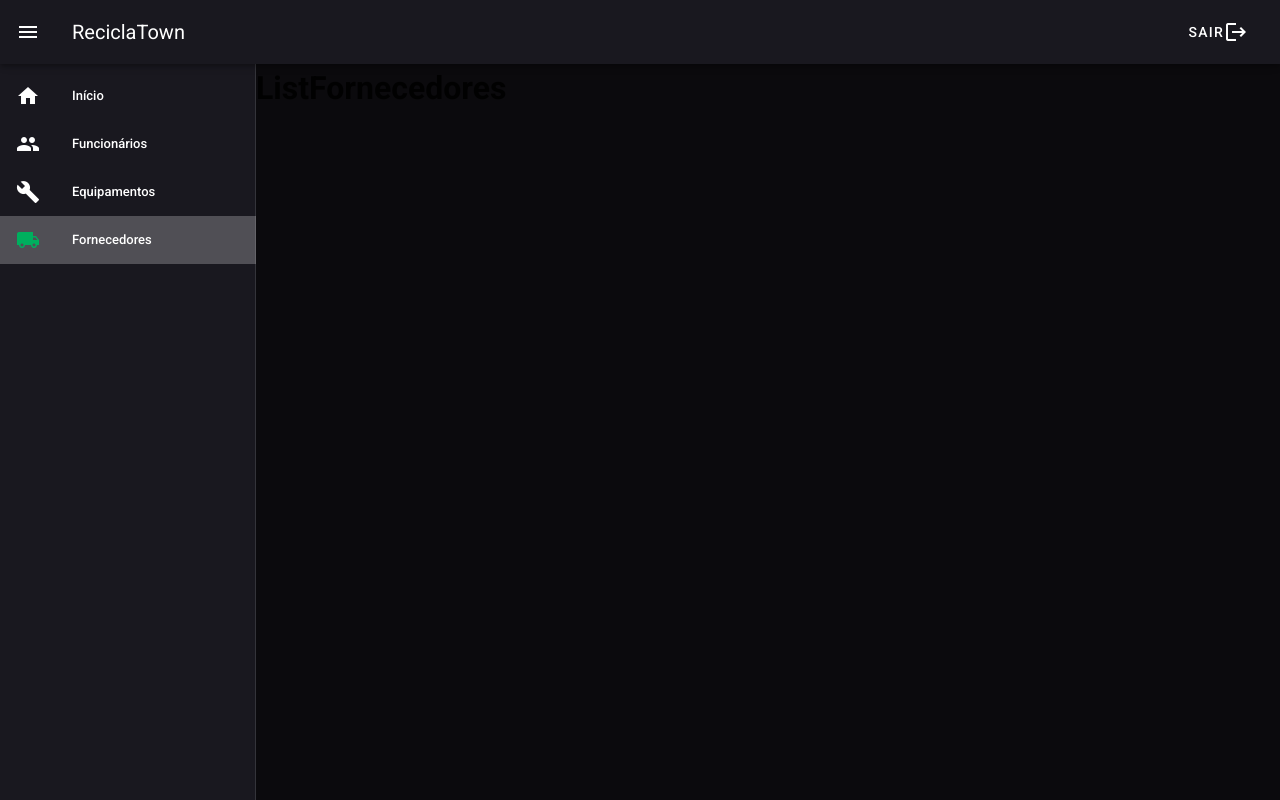
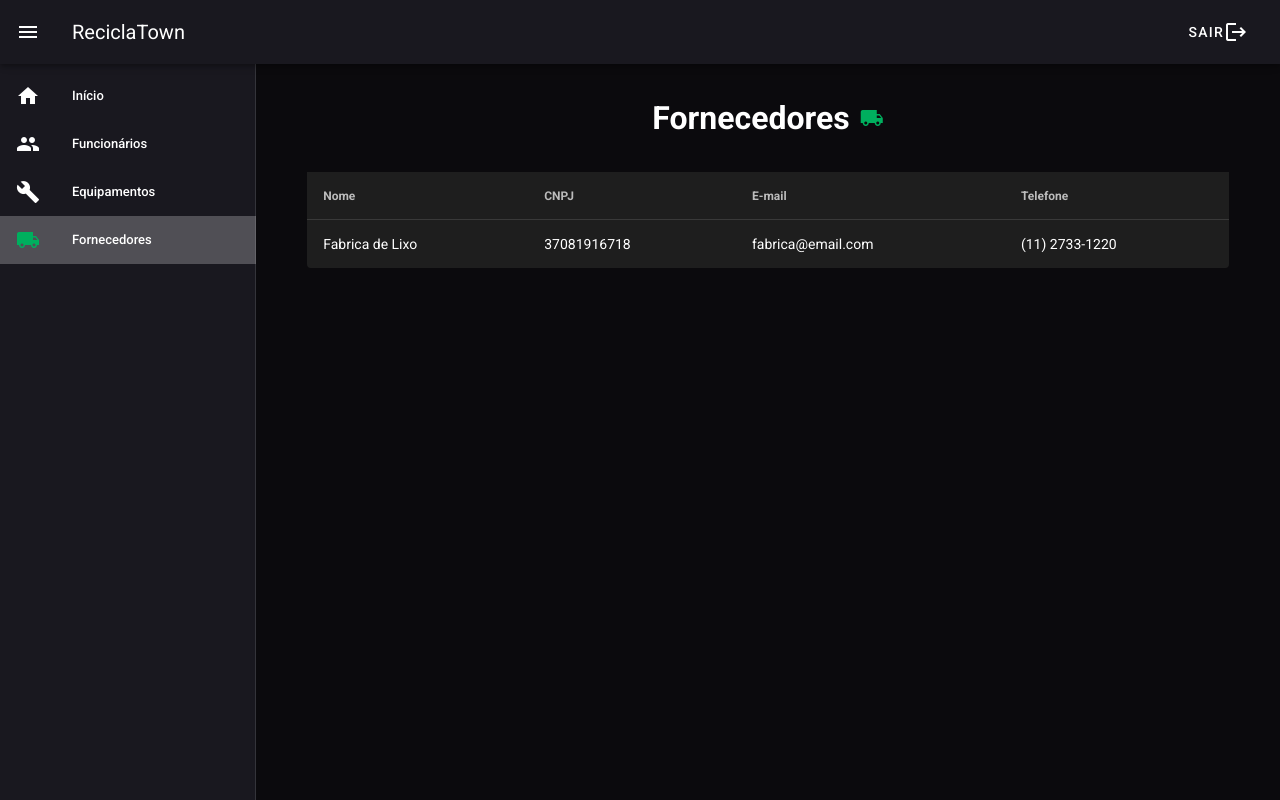
Before and after one commit to Baccan/reciclatown_front, a Vue app: page /#/fornecedores in a window 1280 px wide. Built offline with nearby package versions, Linux system fonts and the light colour scheme.

Commit message:
add Tabelas Fornecedores/Equipamentos

```diff
--- a/src/views/equipamentos/ListEquipamentos.vue
+++ b/src/views/equipamentos/ListEquipamentos.vue
@@ -1,11 +1,103 @@
 <template>
-  <h1>
-    ListEquipamentos
-  </h1>
+  <div>
+    <header>
+      <h1>Equipamentos</h1>
+      <v-icon>build</v-icon>
+    </header>
+    <div id="content">
+      <v-simple-table id="table" dark fixed-header>
+        <template v-slot:default>
+          <thead>
+            <tr>
+              <th class="text-left">Tipo</th>
+              <th class="text-left">Problema</th>
+              <th class="text-left">Responsável</th>
+              <th class="text-left">Telefone responsável</th>
+              <th class="text-left">Data de retirada</th>
+              <th class="text-left">Data de entrega</th>
+              <th class="text-left">Local de retirada</th>
+              <th class="text-left">Número</th>
+              <th class="text-left">Status</th>
+            </tr>
+          </thead>
+          <tbody>
+            <tr v-for="item in desserts" :key="item.name">
+              <td>Lixeira</td>
+              <td>{{ item.problem }}</td>
+              <td>{{ item.owner }}</td>
+              <td>{{ item.ownerContactNumber }}</td>
+              <td>{{ item.pulloutDate }}</td>
+              <td>{{ item.deliveryDate }}</td>
+              <td>{{ item.place }}</td>
+              <td>{{ item.number }}</td>
+              <td>{{ item.stats }}</td>
+            </tr>
+          </tbody>
+        </template>
+      </v-simple-table>
+    </div>
+  </div>
 </template>
 
 <script>
-export default {};
+export default {
+  data: () => ({
+    desserts: [
+      {
+        type: "Frozen Yogurt",
+        problem: "Tampa não está abrindo",
+        owner: "Gustavo Baccan",
+        // ownerContactNumber: 1199123123,
+        ownerContactNumber: "(11) 97743-8549",
+        place: "Edificio Vila Boa",
+        // pulloutDate: "2019-09-22 12:00:00",
+        // deliveryDate: "2019-09-22 12:00:00",
+        pulloutDate: "01/01/2019",
+        deliveryDate: "01/01/2019",
+        number: 159,
+        stats: "Aberta"
+      }
+    ]
+  })
+};
 </script>
 
-<style lang="scss" scoped></style>
+<style lang="scss" scoped>
+/* #0B0A0D - content */
+/* #19181f - Menu */
+/* #00af5e */
+/* #006a39 */
+/* #1c4a47 */
+/* #1b2e28 */
+
+header {
+  display: flex;
+  justify-content: center;
+  margin-top: 30px;
+  h1 {
+    color: white;
+  }
+  i {
+    color: #00af5e !important;
+    margin-left: 10px;
+  }
+}
+
+#content {
+  margin-top: 30px;
+  display: flex;
+  width: 100%;
+  justify-content: center;
+  #table {
+    width: 90% !important;
+    tbody {
+      tr {
+        cursor: pointer;
+        td {
+          text-overflow: ellipsis;
+        }
+      }
+    }
+  }
+}
+</style>
--- a/src/views/fornecedores/ListFornecedores.vue
+++ b/src/views/fornecedores/ListFornecedores.vue
@@ -1,9 +1,85 @@
 <template>
-  <h1>ListFornecedores</h1>
+  <div>
+    <header>
+      <h1>Fornecedores</h1>
+      <v-icon>local_shipping</v-icon>
+    </header>
+    <div id="content">
+      <v-simple-table id="table" dark fixed-header>
+        <template v-slot:default>
+          <thead>
+            <tr>
+              <th class="text-left">Nome</th>
+              <th class="text-left">CNPJ</th>
+              <th class="text-left">E-mail</th>
+              <th class="text-left">Telefone</th>
+            </tr>
+          </thead>
+          <tbody>
+            <tr v-for="item in desserts" :key="item.name">
+              <td>{{ item.name }}</td>
+              <td>{{ item.cnpj }}</td>
+              <td>{{ item.email }}</td>
+              <td>{{ item.contactNumber }}</td>
+            </tr>
+          </tbody>
+        </template>
+      </v-simple-table>
+    </div>
+  </div>
 </template>
 
 <script>
-export default {};
+export default {
+  data: () => ({
+    desserts: [
+      {
+        name: "Fabrica de Lixo",
+        cnpj: "37081916718",
+        email: "fabrica@email.com",
+        contactNumber: "(11) 2733-1220"
+      }
+    ]
+  })
+};
 </script>
 
-<style lang="scss" scoped></style>
+<style lang="scss" scoped>
+/* #0B0A0D - content */
+/* #19181f - Menu */
+/* #00af5e */
+/* #006a39 */
+/* #1c4a47 */
+/* #1b2e28 */
+
+header {
+  display: flex;
+  justify-content: center;
+  margin-top: 30px;
+  h1 {
+    color: white;
+  }
+  i {
+    color: #00af5e !important;
+    margin-left: 10px;
+  }
+}
+
+#content {
+  margin-top: 30px;
+  display: flex;
+  width: 100%;
+  justify-content: center;
+  #table {
+    width: 90% !important;
+    tbody {
+      tr {
+        cursor: pointer;
+        td {
+          text-overflow: ellipsis;
+        }
+      }
+    }
+  }
+}
+</style>
```
